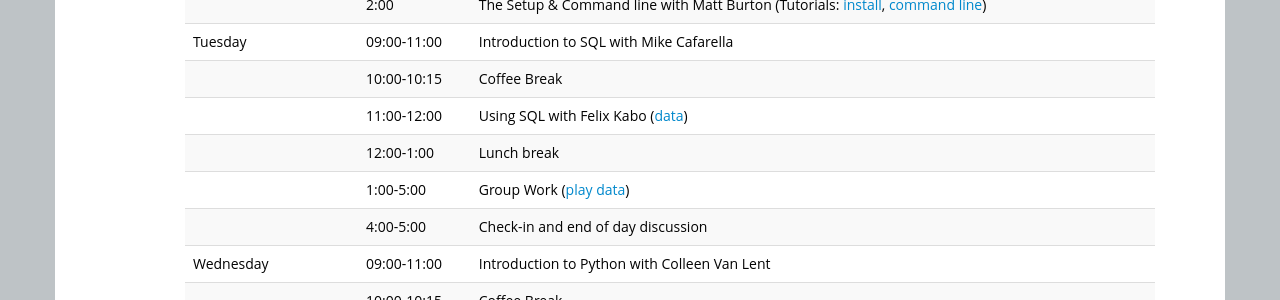
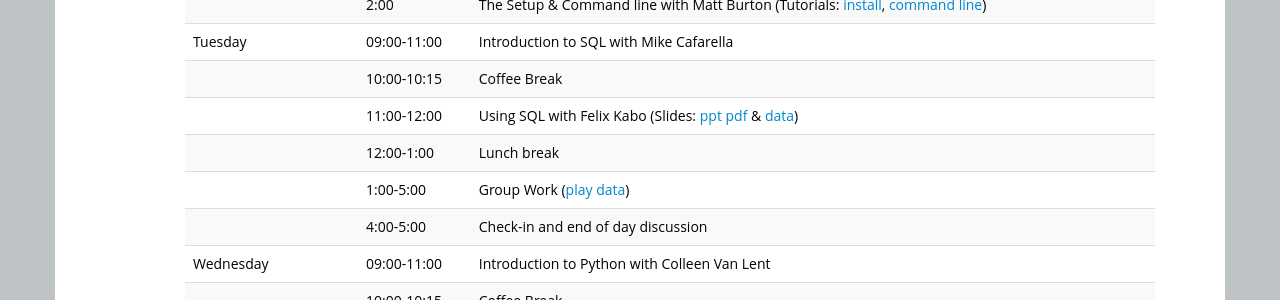
Before and after one commit to dssg/dssg-training-workshop-2015, a Jekyll site: the page built from index.html, in a window 1280 px wide and 900 px high, scrolled down 914 px. Shown: the part 154-454 px from the top of the window. Built offline with Jekyll 4.4.1, drawn with Linux system fonts in a browser that asks for light colours.

Commit message:
adding Felix slides

```diff
--- a/index.html
+++ b/index.html
@@ -126,7 +126,9 @@ Organizing committee: Jerry Davis, Cliff Lampe, Brian Noble, and Jason Owen-Smit
   <tr> <td>Tuesday</td> <td>09:00-11:00</td>   <td>Introduction to SQL with Mike Cafarella</td> </tr>
   <tr> <td></td>        <td>10:00-10:15</td>   <td>Coffee Break</td> </tr>
   <tr> <td></td>        <td>11:00-12:00</td>   <td>Using SQL with Felix Kabo
-    (<a href="slides/felix_data.zip">data</a>)</td> </tr>
+    (Slides: <a href="slides/Kabo_Libraries_are_Money.pptx">ppt</a>
+             <a href="slides/Kabo_Libraries_are_Money.pdf">pdf</a> &
+    <a href="slides/felix_data.zip">data</a>)</td> </tr>
   <tr> <td></td>        <td>12:00-1:00</td>   <td>Lunch break</td> </tr>
   <tr> <td></td>        <td>1:00-5:00</td>    <td>Group Work (<a href="slides/play-data.zip">play data</a>)</td> </tr>
   <tr> <td></td>        <td>4:00-5:00</td>    <td>Check-in and end of day discussion </td> </tr>
```
Also changed, not shown: 2 other files.
